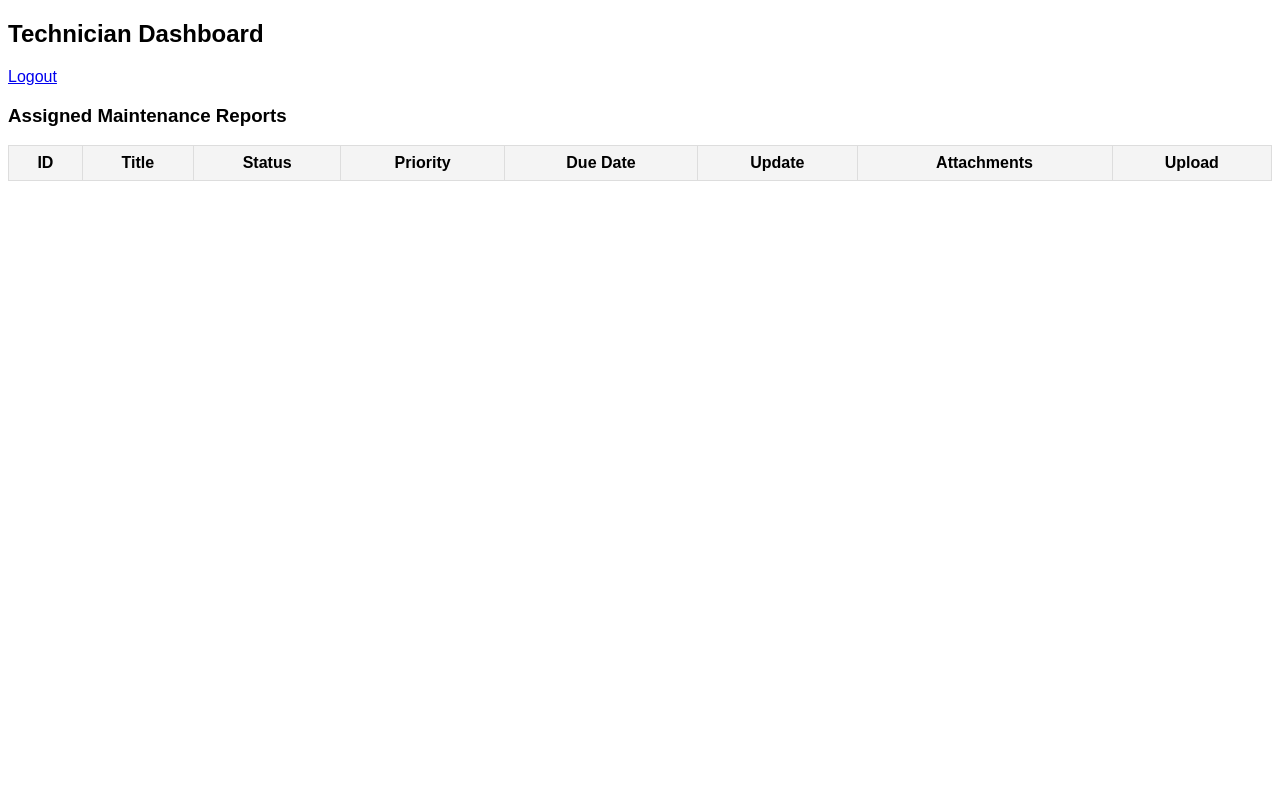
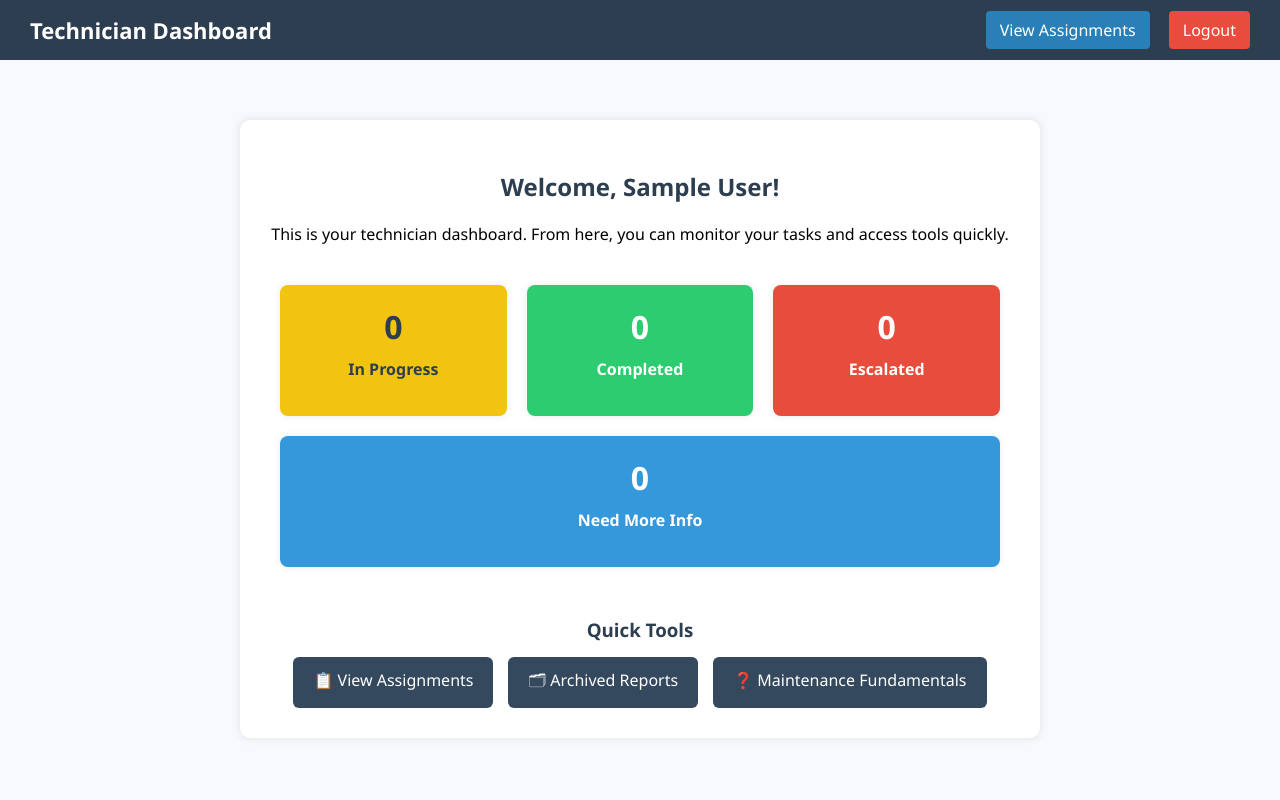
Before and after one commit to fathehaharis/MAINTENANCEREPORTSYSTEM, a PHP site: page /staffmaintenancedashboard.php in a window 1280 px wide. Run offline with PHP 8.4, Linux system fonts and the light colour scheme; the visitor is signed in with stand-in values (Sample User, id 1); tables that the repository leaves empty or names only in its code hold one stand-in row (values such as "Sample post"); lists and menus that the app fills with data are empty.

Commit message:
maintenen

```diff
--- a/mmdb/staffmaintenancedashboard.php
+++ b/mmdb/staffmaintenancedashboard.php
@@ -1,7 +1,6 @@
 <?php
 require 'conn.php';
 session_start();
-
 
 if (!isset($_SESSION['user_id']) || $_SESSION['role'] != 2) {
     header("Location: login.php");
@@ -10,84 +9,81 @@ if (!isset($_SESSION['user_id']) || $_SESSION['role'] != 2) {
 
 $tech_id = $_SESSION['user_id'];
 
-// Fetch assigned reports
-$sql = "SELECT * FROM user_report WHERE assigned_to = ?";
-$stmt = $conn->prepare($sql);
+// Fetch technician name
+$stmt = $conn->prepare("SELECT name FROM SYS_USER WHERE user_id = ?");
 $stmt->bind_param("i", $tech_id);
 $stmt->execute();
-$reports = $stmt->get_result();
+$stmt->bind_result($full_name);
+$stmt->fetch();
+$stmt->close();
+
+// Fetch report counts for each status
+$statuses = ['In Progress', 'Completed', 'Escalated', 'Need More Info'];
+$status_counts = [];
+
+foreach ($statuses as $status) {
+    $query = $conn->prepare("SELECT COUNT(*) FROM user_report WHERE assigned_to = ? AND status = ?");
+    $query->bind_param("is", $tech_id, $status);
+    $query->execute();
+    $query->bind_result($count);
+    $query->fetch();
+    $status_counts[$status] = $count;
+    $query->close();
+}
 ?>
 
 <!DOCTYPE html>
-<html>
+<html lang="en">
 <head>
+    <meta charset="UTF-8">
     <title>Technician Dashboard</title>
-    <style>
-        body { font-family: Arial; }
-        table { width: 100%; border-collapse: collapse; }
-        th, td { padding: 8px; border: 1px solid #ddd; }
-        th { background-color: #f4f4f4; }
-    </style>
+    <link rel="stylesheet" href="style.css">
 </head>
 <body>
 
-<h2>Technician Dashboard</h2>
-<a href="logout.php">Logout</a>
+<div class="navbar">
+    <h1>Technician Dashboard</h1>
+    <div class="nav-links">
+        <a href="tech-ass.php">View Assignments</a>
+        <a href="logout.php" class="logout">Logout</a>
+    </div>
+</div>
 
-<h3>Assigned Maintenance Reports</h3>
-<table>
-    <tr>
-        <th>ID</th>
-        <th>Title</th>
-        <th>Status</th>
-        <th>Priority</th>
-        <th>Due Date</th>
-        <th>Update</th>
-        <th>Attachments</th>
-        <th>Upload</th>
-    </tr>
-    <?php while($report = $reports->fetch_assoc()): ?>
-        <tr>
-            <td><?= $report['report_id'] ?></td>
-            <td><?= htmlspecialchars($report['title']) ?></td>
-            <td><?= htmlspecialchars($report['status']) ?></td>
-            <td><?= htmlspecialchars($report['priority']) ?></td>
-            <td><?= $report['due_date'] ?></td>
-            <td>
-                <form method="post" action="update_status.php">
-                    <input type="hidden" name="report_id" value="<?= $report['report_id'] ?>">
-                    <select name="new_status">
-                        <option value="In Progress">In Progress</option>
-                        <option value="Resolved">Resolved</option>
-                        <option value="Need More Info">Need More Info</option>
-                        <option value="Completed">Completed</option>
-                        <option value="Escalated">Escalated</option>
-                    </select>
-                    <input type="submit" value="Update">
-                </form>
-            </td>
-            <td>
-                <?php
-                $rid = $report['id'];
-                $aquery = $conn->prepare("SELECT media_id FROM attachment WHERE report_id = ?");
-                $aquery->bind_param("i", $rid);
-                $aquery->execute();
-                $attachments = $aquery->get_result();
-                while ($a = $attachments->fetch_assoc()) {
-                    echo "<a href='view_attachment.php?id={$a['media_id']}' target='_blank'>View #{$a['media_id']}</a><br>";
-                }
-                ?>
-            </td>
-            <td>
-                <form action="upload_attachment.php" method="post" enctype="multipart/form-data">
-                    <input type="hidden" name="report_id" value="<?= $report['id'] ?>">
-                    <input type="file" name="attachment">
-                    <input type="submit" value="Upload">
-                </form>
-            </td>
-        </tr>
-    <?php endwhile; ?>
-</table>
+<div class="container">
+    <h2>Welcome, <?= htmlspecialchars($full_name) ?>!</h2>
+    <p>This is your technician dashboard. From here, you can monitor your tasks and access tools quickly.</p>
+
+    <!-- Status Cards -->
+    <div class="status-cards">
+        <div class="card in-progress">
+            <h3><?= $status_counts['In Progress'] ?></h3>
+            <p>In Progress</p>
+        </div>
+        <div class="card completed">
+            <h3><?= $status_counts['Completed'] ?></h3>
+            <p>Completed</p>
+        </div>
+        <div class="card escalated">
+            <h3><?= $status_counts['Escalated'] ?></h3>
+            <p>Escalated</p>
+        </div>
+        <div class="card need-info">
+            <h3><?= $status_counts['Need More Info'] ?></h3>
+            <p>Need More Info</p>
+        </div>
+    </div>
+
+    <!-- Quick Tools -->
+    <div class="quick-tools">
+        <h3>Quick Tools</h3>
+        <div class="tool-buttons">
+            <a href="tech_ass.php">📋 View Assignments</a>
+            <a href="tech-archive.php">🗂 Archived Reports</a>
+            <a href="tech-help.php">❓ Maintenance Fundamentals</a>
+
+        </div>
+    </div>
+</div>
 
 </body>
 </html>
--- /dev/null
+++ b/mmdb/style.css
@@ -0,0 +1,306 @@
+* {
+    box-sizing: border-box;
+}
+
+body {
+    font-family: 'Segoe UI', Tahoma, Geneva, Verdana, sans-serif;
+    margin: 0;
+    background-color: #f7f9fc;
+}
+
+/* Navigation bar */
+.navbar {
+    background-color: #2c3e50;
+    padding: 15px 30px;
+    display: flex;
+    justify-content: space-between;
+    align-items: center;
+    color: white;
+    position: sticky;
+    top: 0;
+    z-index: 1000;
+}
+
+.navbar h1 {
+    margin: 0;
+    font-size: 22px;
+}
+
+.navbar a {
+    color: white;
+    text-decoration: none;
+    background-color: #e74c3c;
+    padding: 8px 16px;
+    border-radius: 4px;
+}
+
+.navbar a:hover {
+    background-color: #c0392b;
+}
+
+.container {
+    max-width: 1200px;
+    margin: 40px auto;
+    padding: 20px;
+    background-color: #fff;
+    border-radius: 10px;
+    box-shadow: 0px 0px 10px rgba(0, 0, 0, 0.1);
+}
+
+h2 {
+    text-align: center;
+    color: #2c3e50;
+}
+
+table {
+    width: 100%;
+    border-collapse: collapse;
+    margin-top: 25px;
+}
+
+th, td {
+    padding: 12px 14px;
+    border-bottom: 1px solid #ccc;
+    text-align: center;
+}
+
+th {
+    background-color: #3498db;
+    color: white;
+}
+
+tr:hover {
+    background-color: #f2f2f2;
+}
+
+select,
+input[type="submit"],
+input[type="file"] {
+    padding: 6px 10px;
+    border: 1px solid #ccc;
+    border-radius: 5px;
+    font-size: 14px;
+}
+
+input[type="submit"] {
+    background-color: #2ecc71;
+    color: white;
+    border: none;
+    cursor: pointer;
+}
+
+input[type="submit"]:hover {
+    background-color: #27ae60;
+}
+
+form {
+    margin: 0;
+}
+
+a.attachment-link {
+    display: inline-block;
+    margin-bottom: 4px;
+    color: #3498db;
+    text-decoration: none;
+}
+
+a.attachment-link:hover {
+    text-decoration: underline;
+}
+
+@media (max-width: 768px) {
+    .container {
+        width: 95%;
+        margin: 20px auto;
+        padding: 10px;
+    }
+
+    .navbar {
+        flex-direction: column;
+        align-items: flex-start;
+    }
+
+    .navbar h1 {
+        margin-bottom: 10px;
+    }
+
+    table {
+        font-size: 13px;
+    }
+}
+* {
+    box-sizing: border-box;
+}
+
+body {
+    font-family: 'Segoe UI', Tahoma, Geneva, Verdana, sans-serif;
+    margin: 0;
+    background-color: #f7f9fc;
+}
+
+.navbar {
+    background-color: #2c3e50;
+    padding: 15px 30px;
+    display: flex;
+    justify-content: space-between;
+    align-items: center;
+    color: white;
+    position: sticky;
+    top: 0;
+    z-index: 1000;
+}
+
+.navbar h1 {
+    margin: 0;
+    font-size: 22px;
+}
+
+.nav-links a {
+    margin-left: 15px;
+    color: white;
+    text-decoration: none;
+    background-color: #2980b9;
+    padding: 8px 14px;
+    border-radius: 4px;
+    transition: background-color 0.3s ease;
+}
+
+.nav-links a.logout {
+    background-color: #e74c3c;
+}
+
+.nav-links a:hover {
+    background-color: #1f618d;
+}
+
+.nav-links a.logout:hover {
+    background-color: #c0392b;
+}
+
+.container {
+    max-width: 800px;
+    margin: 60px auto;
+    padding: 30px;
+    background-color: #ffffff;
+    border-radius: 10px;
+    box-shadow: 0px 0px 10px rgba(0,0,0,0.1);
+    text-align: center;
+}
+
+h2 {
+    color: #2c3e50;
+}
+
+.welcome-list {
+    text-align: left;
+    margin-top: 20px;
+    padding-left: 20px;
+    line-height: 1.8;
+    color: #333;
+}
+
+@media (max-width: 768px) {
+    .navbar {
+        flex-direction: column;
+        align-items: flex-start;
+    }
+
+    .navbar h1 {
+        margin-bottom: 10px;
+    }
+
+    .nav-links {
+        display: flex;
+        flex-direction: column;
+        width: 100%;
+    }
+
+    .nav-links a {
+        margin: 5px 0;
+        width: 100%;
+        text-align: center;
+    }
+
+    .container {
+        width: 90%;
+        margin: 40px auto;
+        padding: 20px;
+    }
+}
+/* Status Cards */
+.status-cards {
+    display: flex;
+    flex-wrap: wrap;
+    justify-content: space-around;
+    margin-top: 30px;
+}
+
+.card {
+    flex: 1 1 200px;
+    background-color: #ecf0f1;
+    margin: 10px;
+    padding: 20px;
+    border-radius: 8px;
+    text-align: center;
+    color: #2c3e50;
+    box-shadow: 0px 0px 8px rgba(0, 0, 0, 0.08);
+}
+
+.card h3 {
+    font-size: 32px;
+    margin: 0;
+}
+
+.card p {
+    margin-top: 10px;
+    font-weight: bold;
+    font-size: 16px;
+}
+
+.card.in-progress { background-color: #f1c40f; }
+.card.completed   { background-color: #2ecc71; color: white; }
+.card.escalated   { background-color: #e74c3c; color: white; }
+.card.need-info   { background-color: #3498db; color: white; }
+
+/* Quick Tools */
+.quick-tools {
+    margin-top: 40px;
+    text-align: center;
+}
+
+.quick-tools h3 {
+    color: #2c3e50;
+    margin-bottom: 15px;
+}
+
+.tool-buttons {
+    display: flex;
+    justify-content: center;
+    flex-wrap: wrap;
+    gap: 15px;
+}
+
+.tool-buttons a {
+    text-decoration: none;
+    background-color: #34495e;
+    color: white;
+    padding: 12px 20px;
+    border-radius: 6px;
+    transition: background-color 0.3s ease;
+}
+
+.tool-buttons a:hover {
+    background-color: #2c3e50;
+}
+
+@media (max-width: 768px) {
+    .status-cards {
+        flex-direction: column;
+        align-items: center;
+    }
+
+    .tool-buttons {
+        flex-direction: column;
+        align-items: center;
+    }
+}
```
Also changed, not shown: mmdb/tech_ass.php (added, +92 -0 lines).
